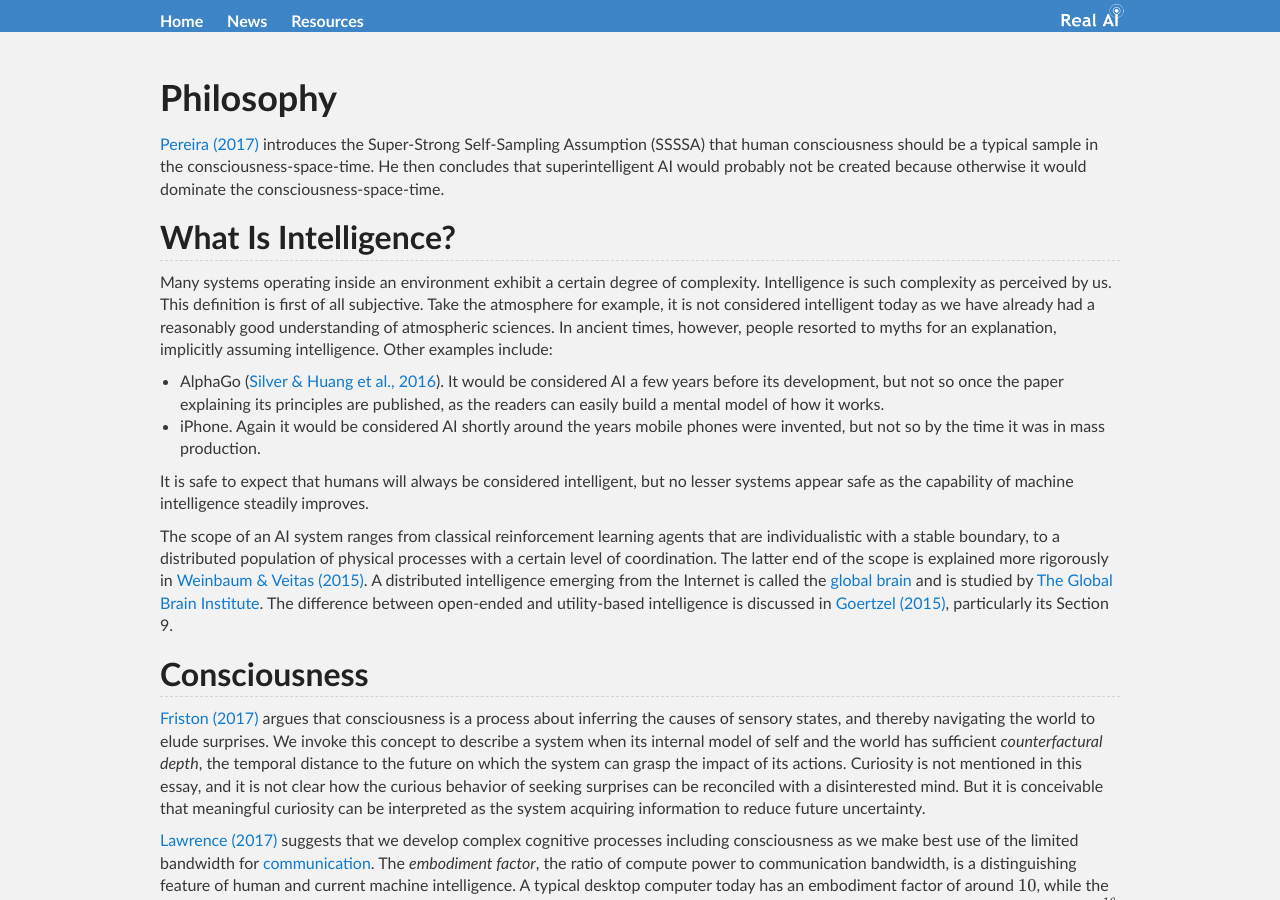
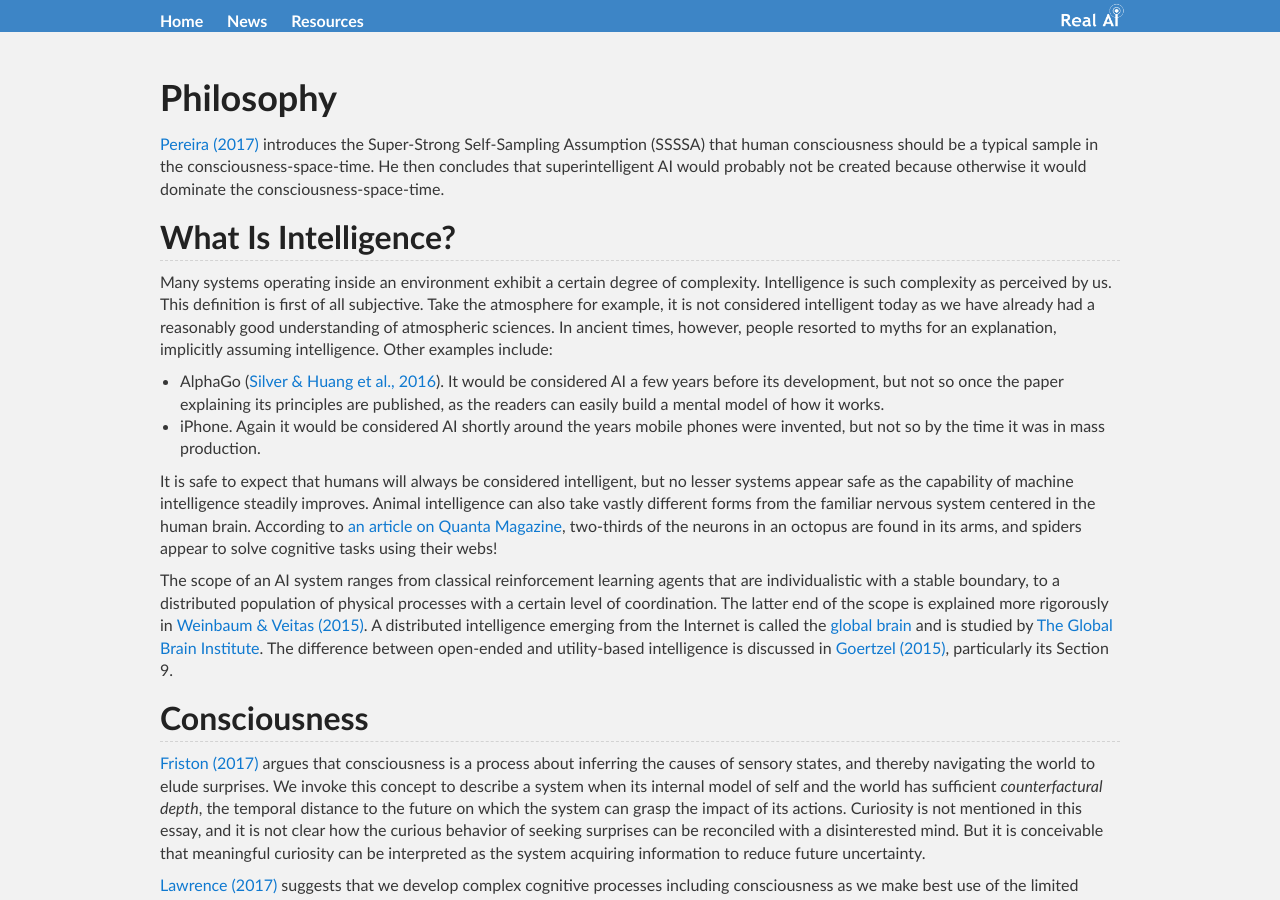
Before and after one commit to Tonywuhk/realai.org, a Jekyll site: the page built from philosophy.md, in a window 1280 px wide and 900 px high. Built offline with Jekyll 4.4.1, drawn with Linux system fonts in a browser that asks for light colours; our own code applies the rules of GitHub Pages for plain Markdown files; formulas are drawn with MathJax 3; comment, search, counter and statistics services are not loaded; the repository's description, which GitHub fills in, is left out.

Commit message:
Update philosophy.md

```diff
--- a/philosophy.md
+++ b/philosophy.md
@@ -13,7 +13,7 @@ Many systems operating inside an environment exhibit a certain degree of complex
 * AlphaGo ([Silver & Huang et al., 2016](http://www.nature.com/nature/journal/v529/n7587/full/nature16961.html)). It would be considered AI a few years before its development, but not so once the paper explaining its principles are published, as the readers can easily build a mental model of how it works.
 * iPhone. Again it would be considered AI shortly around the years mobile phones were invented, but not so by the time it was in mass production.
 
-It is safe to expect that humans will always be considered intelligent, but no lesser systems appear safe as the capability of machine intelligence steadily improves.
+It is safe to expect that humans will always be considered intelligent, but no lesser systems appear safe as the capability of machine intelligence steadily improves. Animal intelligence can also take vastly different forms from the familiar nervous system centered in the human brain. According to [an article on Quanta Magazine](https://www.quantamagazine.org/the-thoughts-of-a-spiderweb-20170523/), two-thirds of the neurons in an octopus are found in its arms, and spiders appear to solve cognitive tasks using their webs!
 
 The scope of an AI system ranges from classical reinforcement learning agents that are individualistic with a stable boundary, to a distributed population of physical processes with a certain level of coordination. The latter end of the scope is explained more rigorously in [Weinbaum & Veitas (2015)](https://arxiv.org/abs/1505.06366). A distributed intelligence emerging from the Internet is called the [global brain](https://en.wikipedia.org/wiki/Global_brain) and is studied by [The Global Brain Institute](http://globalbraininstitute.org). The difference between open-ended and utility-based intelligence is discussed in [Goertzel (2015)](http://jetpress.org/v25.2/goertzel.htm), particularly its Section 9.
 
```
